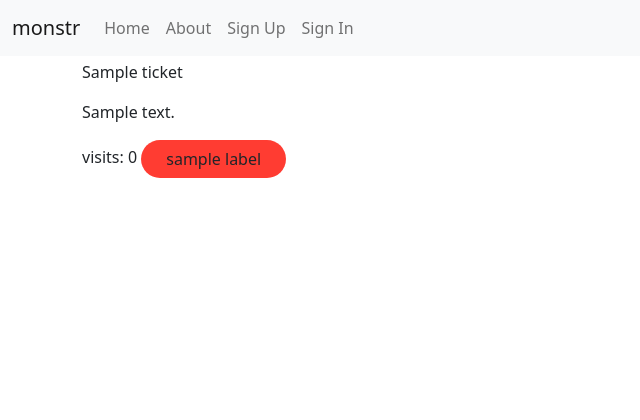
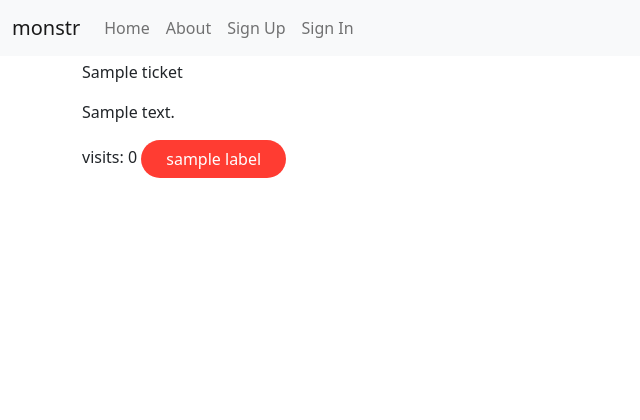
Before and after one commit to themilar/monstr, a Django app: a page that uses monstr/templates/tickets/ticket_detail.html in a window 1280 px wide. Shown: the top 420 px of the page, without its empty margins (0-640 px from the left). Run offline with Django 4.2, Linux system fonts and the light colour scheme; tables that the repository leaves empty hold one stand-in row (values such as "Sample post"); parts of the project's set-up code (start-up, migrations or seed data) failed here and were passed over; some libraries are stand-ins or nearby versions.

Commit message:
changed label button styling from using dynamic class names to data attributes

```diff
--- a/monstr/static/css/project.css
+++ b/monstr/static/css/project.css
@@ -2,8 +2,8 @@
 :root {
   --bg-red: #ff3c32;
   --bg-blue: #3c8fee;
-  --bg-green: #26e542;
-  --bg-yellow: #f8f11a;
+  --bg-green: #158025;
+  --bg-yellow: #e9e906;
   --bg-grey: #878585;
   --bg-purple: #3f4ce4;
 }
@@ -12,35 +12,35 @@
   border-radius: 50%;
   background-color: var(--bg-blue);
 } */
-.redcustom {
+a[data-colour=red] {
   background-color: var(--bg-red);
 }
 
-.bluecustom {
+a[data-colour=blue] {
   background-color: var(--bg-blue);
 }
 
-.greencustom {
+a[data-colour=green] {
   background-color: var(--bg-green);
 }
 
-.yellowcustom {
+a[data-colour=yellow] {
   background-color: var(--bg-yellow);
 }
 
-.purplecustom {
+a[data-colour=purple] {
   background-color: var(--bg-purple);
+  color: white;
 }
 
-.greycustom {
+a[data-colour=grey] {
   background-color: var(--bg-grey);
 }
 
 .label-button {
   border-radius: 2em;
   padding-inline: 1.5em;
-  /* background-color: bisque; */
-  /* background-color: var(--bg-blue); */
+  color: white;
 }
 
 .alert-debug {
--- a/monstr/templates/tickets/ticket_detail.html
+++ b/monstr/templates/tickets/ticket_detail.html
@@ -6,7 +6,8 @@
     visits: {{visits}}
     <span>
         {% for label in labels %}
-        <a class="btn label-button {{label.colour}}custom" href="{%url 'tickets:label_detail' label.slug %}">{{label.name|lower}}</a>
+        <a class="btn label-button custom" href="{%url 'tickets:label_detail' label.slug %}"
+            data-colour={{label.colour}}>{{label.name|lower}}</a>
         {% empty %}
         <p class="text-secondary">No labels added</p>
         {% endfor %}
```
